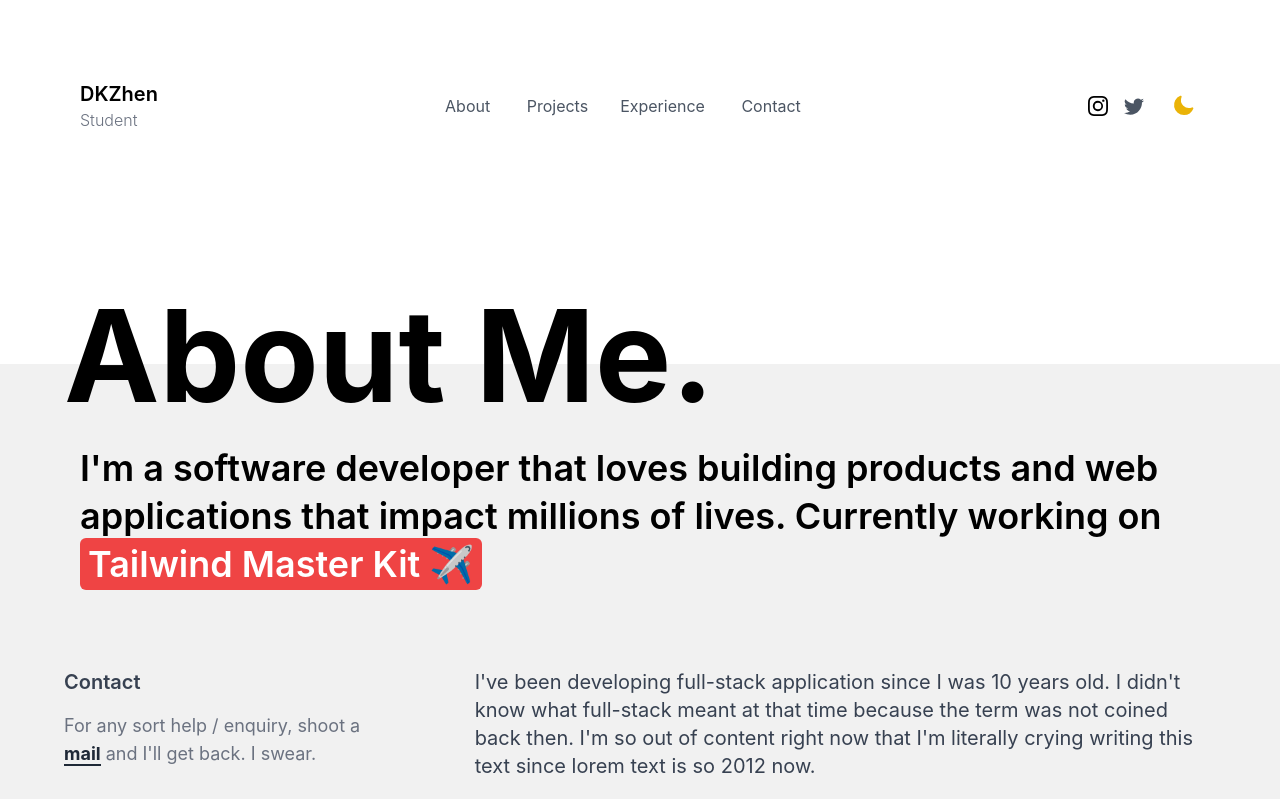
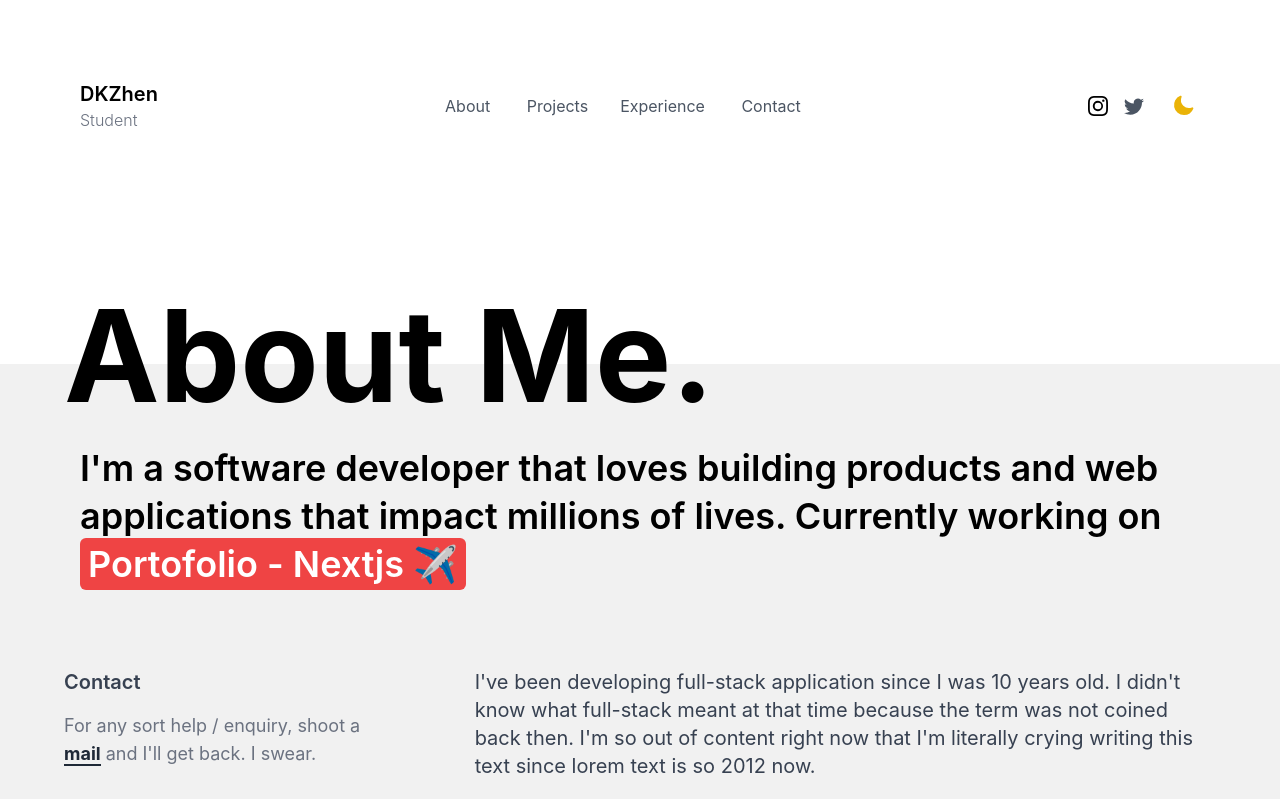
Before and after one commit to dkzhen/portofolio-nextjs, a Next.js app: page /about in a window 1280 px wide. Shown: the top 799 px of the page. Built offline with nearby package versions, Linux system fonts and the light colour scheme.

Commit message:
Update data.js

```diff
--- a/constants/data.js
+++ b/constants/data.js
@@ -56,8 +56,8 @@ const userData = {
       `After learning HTML and struggling with CSS, I came up with a brilliant idea of using bootstrap so that I don't have to style everything by myself and - for obvious reasons - if you knew bootstrap, you were cool.`,
       `But now, I'm a legend. I've been coding in React, Angular, Vue, Svelte, Node.js, Express, Fastify, MongoDB, MySQL, Bootstrap, Tailwind, C, C++, C#, Rust, Haskell, Perl, PHP, Assembly, Logo and YouDontKnowShit programming language etc to name a few. Although I barely know the syntax (Psst, Stack overflow!), I consider myself a Ninja developer I'm laughing right now.`,
     ],
-    currentProject: "Tailwind Master Kit",
-    currentProjectUrl: "https://tailwindmasterkit.com",
+    currentProject: "Portofolio - Nextjs",
+    currentProjectUrl: "www.zhenn.my.id",
   },
   experience: [
     {
@@ -84,7 +84,7 @@ const userData = {
 
   ],
   resumeUrl:
-    "https://drive.google.com/file/d/1xmE3BOmgM7TAOOgVp36xQIQvYDntDYoo/view?usp=sharing",
+    "https://google.com",
   socialLinks: {
     instagram: "https://instagram.com/dkzhen.eth",
     twitter: "https://twitter.com/dk_zhen19",
```
